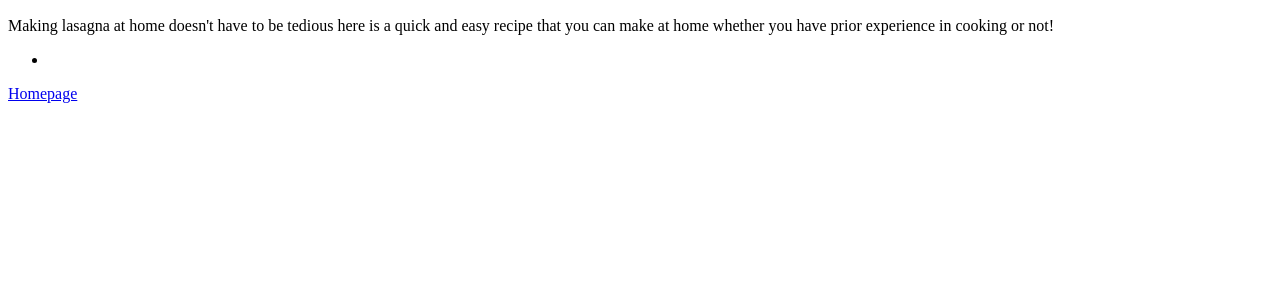
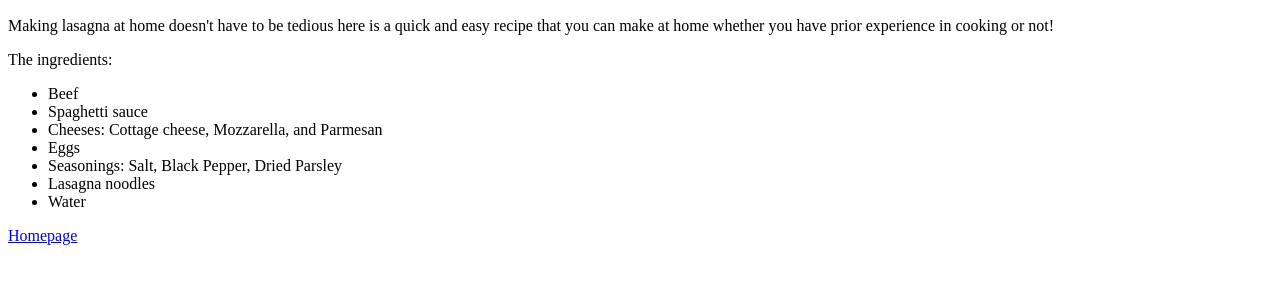
Before and after one commit to AdilAkl/odin-recipes, a plain HTML site: page recipes/lasagna.html in a window 1280 px wide. Shown: the part 333-616 px from the top of the page. Drawn offline with Linux system fonts and the light colour scheme.

Commit message:
Made an UL about the ingredients

```diff
--- a/recipes/lasagna.html
+++ b/recipes/lasagna.html
@@ -18,8 +18,17 @@
       </p>
 
       <!-- UNordered list of ingredients -->
+       <p>
+        The ingredients:
+       </p>
        <ul>
-        <li></li>
+        <li>Beef</li>
+        <li>Spaghetti sauce</li>
+        <li>Cheeses: Cottage cheese, Mozzarella, and Parmesan</li>
+        <li>Eggs</li>
+        <li>Seasonings: Salt, Black Pepper, Dried Parsley</li>
+        <li>Lasagna noodles</li>
+        <li>Water</li>
        </ul>
     <!-- link to Homepage or other recipes -->
      <a href="../index.html" rel="noreferrer">Homepage</a>
```
